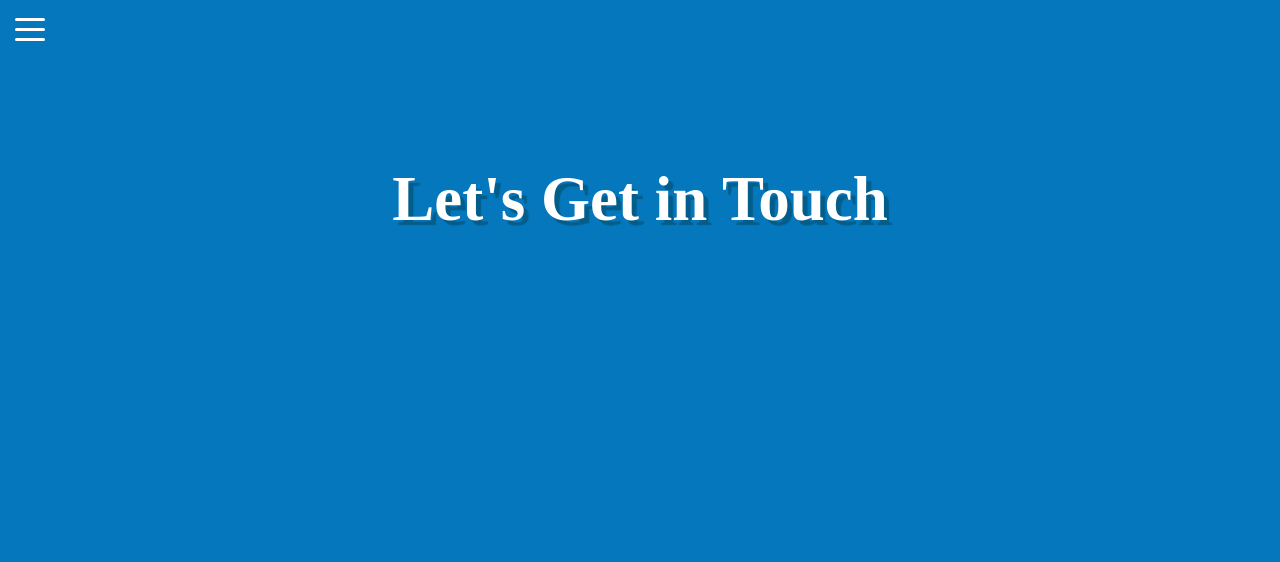
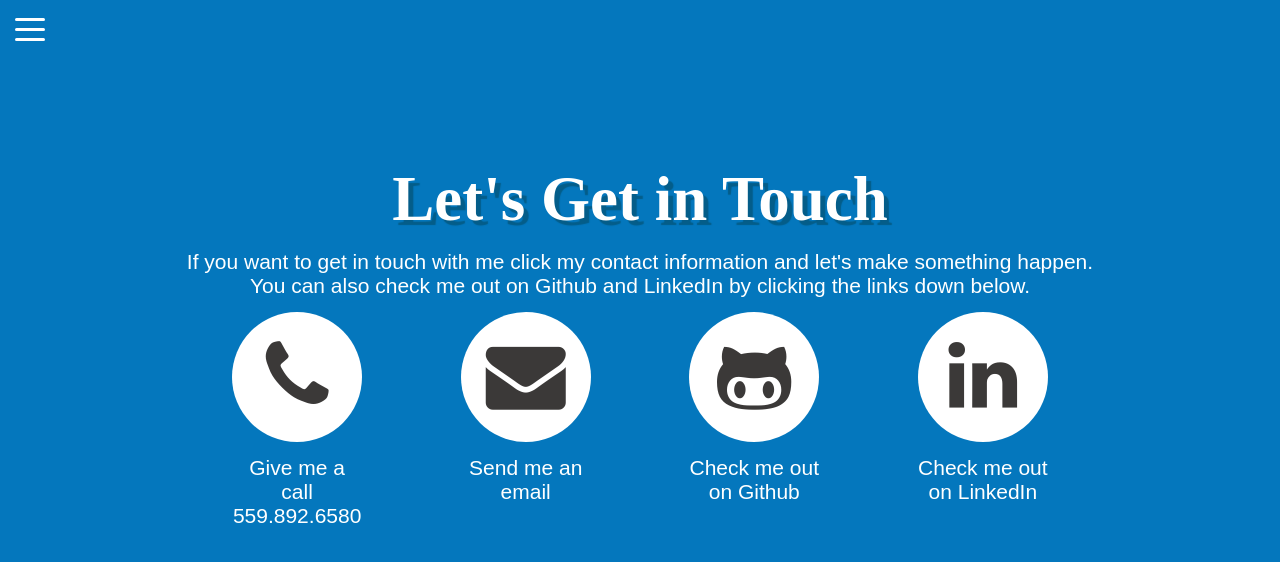
Before and after one commit to dramirez2096/davidramirez.design, an Angular app: page /contact in a window 1280 px wide. Shown: the top 562 px of the page. Built offline with nearby package versions, Linux system fonts and the light colour scheme; a web font is replaced by a local one.

Commit message:
contact page content added

```diff
--- a/src/app/components/pages/contact/contact.component.css
+++ b/src/app/components/pages/contact/contact.component.css
@@ -0,0 +1,48 @@
+@-webkit-keyframes shake {
+	/*0% { -webkit-transform: translate(2px, 1px) rotate(0deg); }*/
+	20% { -webkit-transform: translate(-3px, 0px) rotate(1deg); }
+	40% { -webkit-transform: translate(1px, -1px) rotate(1deg); }
+	60% { -webkit-transform: translate(-3px, 1px) rotate(0deg); }
+	80% { -webkit-transform: translate(-1px, -1px) rotate(1deg); }
+}
+/* .header{
+  margin-top: 115px;
+  margin-left: 100px;
+  margin-right: 100px;
+} */
+.contact-grid{
+    display: flex;
+  justify-content: space-around;
+}
+.contact-icon-wrap{
+  width: 130px;
+}
+.contact-icon{
+  height: 130px;
+  width: 130px;
+  background-color: #fff;
+  border-radius: 50%;
+}
+.contact-fa{
+  /*color: #0477BD;*/
+  color: #3B3938;
+  margin-top: 23px;
+  transition: all 0.2s
+}
+.contact-form{
+  margin-top: 75px;
+  text-align: left;
+}
+.form-btn{
+  width: 75px;
+  background-color: #fff;
+  /*color: #0477BD;*/
+  color: #1E1E1E;
+}
+.contact-icon:hover{
+  -webkit-animation-name: shake;
+	-webkit-animation-duration: 0.3s;
+}
+.contact-icon:hover .contact-fa{
+  color: #0477BD;
+}
--- a/src/app/components/pages/contact/contact.component.html
+++ b/src/app/components/pages/contact/contact.component.html
@@ -1,3 +1,38 @@
 <div class="container">
     <h1 class="page-title">Let's Get in Touch</h1>
+    <p class="body-text">If you want to get in touch with me click my contact information and let's make something happen. You can also check me out on Github and LinkedIn by clicking the links down below.</p>
+    <div class="grid-container contact-grid">
+            <div class="contact-icon-wrap">
+              <a href="tel:5598926580">
+              <div class="contact-icon">
+                <i class="fa fa-phone fa-5x contact-fa" aria-hidden="true"></i>
+              </div>
+              </a>
+              <p class="body-text"> Give me a call 559.892.6580</p>
+            </div>
+            <div class="contact-icon-wrap">
+              <a href="mailto:dramirez2096@gmail.com">
+                <div class="contact-icon">
+                  <i class="fa fa-envelope fa-5x contact-fa"   aria-hidden="true"></i>
+                </div>
+              </a>
+              <p class="body-text">Send me an email</p>
+            </div>
+            <div class="contact-icon-wrap">
+              <a href="https://github.com/dramirez2096" target="blank">
+                <div class="contact-icon">
+                  <i class="fa fa-github-alt fa-5x contact-fa"     aria-hidden="true"></i>
+                </div>
+              </a>
+              <p class="body-text">Check me out on Github</p>
+            </div>
+            <div class="contact-icon-wrap">
+              <a href="https://www.linkedin.com/in/david-ramirez-39a377128/" target="blank">
+                <div class="contact-icon">
+                  <i class="fa fa-linkedin fa-5x contact-fa"   aria-hidden="true"></i>
+                </div>
+              </a>
+              <p class="body-text">Check me out on LinkedIn</p>
+            </div>
+          </div><!--End of grid container-->
 </div>
--- a/src/index.html
+++ b/src/index.html
@@ -2,6 +2,7 @@
 <html lang="en">
 <head>
   <link rel="stylesheet" href="https://use.typekit.net/qtj3aes.css">
+  <link rel="stylesheet" type="text/css" href="https://maxcdn.bootstrapcdn.com/font-awesome/4.7.0/css/font-awesome.min.css" />
   <script src="https://ajax.googleapis.com/ajax/libs/jquery/1.11.3/jquery.min.js"></script>
   <meta charset="utf-8">
   <title>David Ramirez</title>
```
